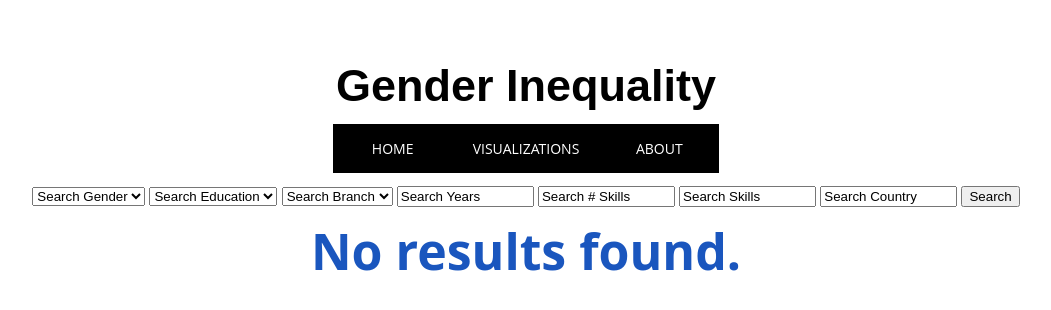
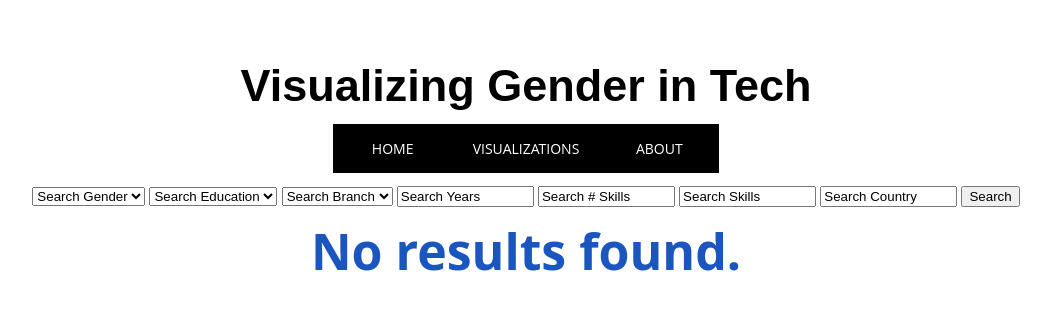
Before and after one commit to orangepulpsucks/Gender-Gap, a Flask app: template Templates/home.html in a window 1280 px wide. Shown: the top 310 px of the page, without its empty margins (114-1165 px from the left). Run offline with Flask 2, Linux system fonts and the light colour scheme; the template is opened without the code that fills it, so the values that code supplies are empty; some libraries are stand-ins or nearby versions.

Commit message:
Basic Framework Done!

```diff
--- a/Templates/home.html
+++ b/Templates/home.html
@@ -339,7 +339,7 @@
 
 <body>
   <!-- Header -->
-  <a href="http://127.0.0.1:5000" style="text-decoration: none;"><h1>Gender Inequality</h1></a>
+  <a href="http://127.0.0.1:5000" style="text-decoration: none;"><h1>Visualizing Gender in Tech</h1></a>
 
   <!-- Menu Tabs -->
   <nav>
```
